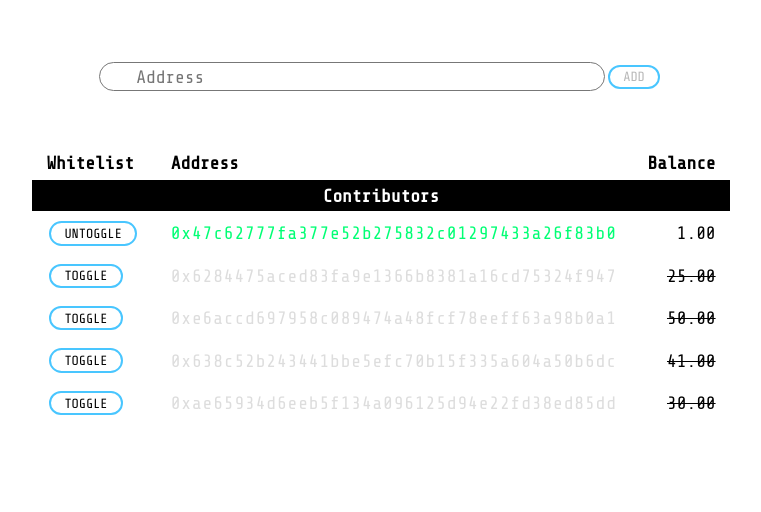
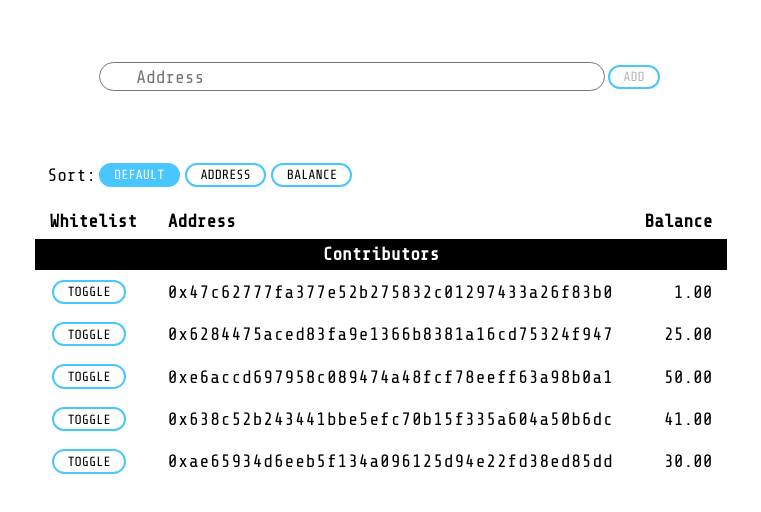
Before and after one commit to pomle/ng-hello, an Angular app: page / in a window 1280 px wide. Shown: the top 512 px of the page, without its empty margins (259-1020 px from the left). Built offline with nearby package versions, Linux system fonts and the light colour scheme.

Commit message:
Sorting.

```diff
--- a/src/app/address-list/address-list.component.css
+++ b/src/app/address-list/address-list.component.css
@@ -1,3 +1,9 @@
+.sort {
+    display: flex;
+    align-items: center;
+    margin: 0.8em;
+}
+
 .section tr {
     background: #000;
     color: #fff;
--- a/src/app/address-list/address-list.component.html
+++ b/src/app/address-list/address-list.component.html
@@ -1,3 +1,28 @@
+<div class="sort">
+  Sort:
+
+  <button (click)="sort('default')"
+    [class.toggled]="flag === 'default'">
+    Default
+  </button>
+
+  <button (click)="sort('address')"
+    [class.toggled]="flag === 'address'">
+    Address
+  </button>
+
+  <button (click)="sort('balance')"
+    [class.toggled]="flag === 'balance'">
+    Balance
+  </button>
+
+  <button *ngIf="hasWhitelist()"
+    (click)="sort('whitelist-first')"
+    [class.toggled]="flag === 'whitelist-first'">
+    Whitelist First
+  </button>
+</div>
+
 <table class="adress-list">
   <thead>
     <tr>
@@ -35,7 +60,7 @@
   </thead>
 
   <tbody>
-    <tr *ngFor="let entry of entries"
+    <tr *ngFor="let entry of getEntries()"
       [class.whitelisted]="whitelist.has(entry.address)"
       [class.blacklisted]="whitelist.size && !whitelist.has(entry.address)">
       <td className="toggle">
--- a/src/app/address-list/address-list.component.ts
+++ b/src/app/address-list/address-list.component.ts
@@ -8,6 +8,8 @@ import { Entry } from '../entry';
   styleUrls: ['./address-list.component.css']
 })
 export class AddressListComponent implements OnInit {
+  flag: String = 'default';
+
   @Input() entries: Entry[];
 
   constructor(private whitelist: WhitelistService) {
@@ -21,7 +23,32 @@ export class AddressListComponent implements OnInit {
     return pending;
   }
 
+  getEntries() {
+    const sorted = [...this.entries];
+
+    if (this.flag === 'address') {
+      return sorted.sort((a, b) => a.address > b.address ? 1 : -1);
+    } else if (this.flag === 'balance') {
+      return sorted.sort((a, b) => a.balance > b.balance ? 1 : -1);
+    } else if (this.flag === 'whitelist-first') {
+      if (this.whitelist.size === 0) {
+        this.flag = 'default';
+        return sorted;
+      }
+      return sorted.sort(a => this.whitelist.has(a.address) ? -1 : 1);
+    }
+
+    return sorted;
+  }
+
+  hasWhitelist() {
+    return this.whitelist.addresses.size > 0;
+  }
+
+  sort(flag: String) {
+    this.flag = flag;
+  }
+
   ngOnInit() {
-    this.whitelist.add('0x47c62777fa377e52b275832c01297433a26f83b0');
   }
 }
```
